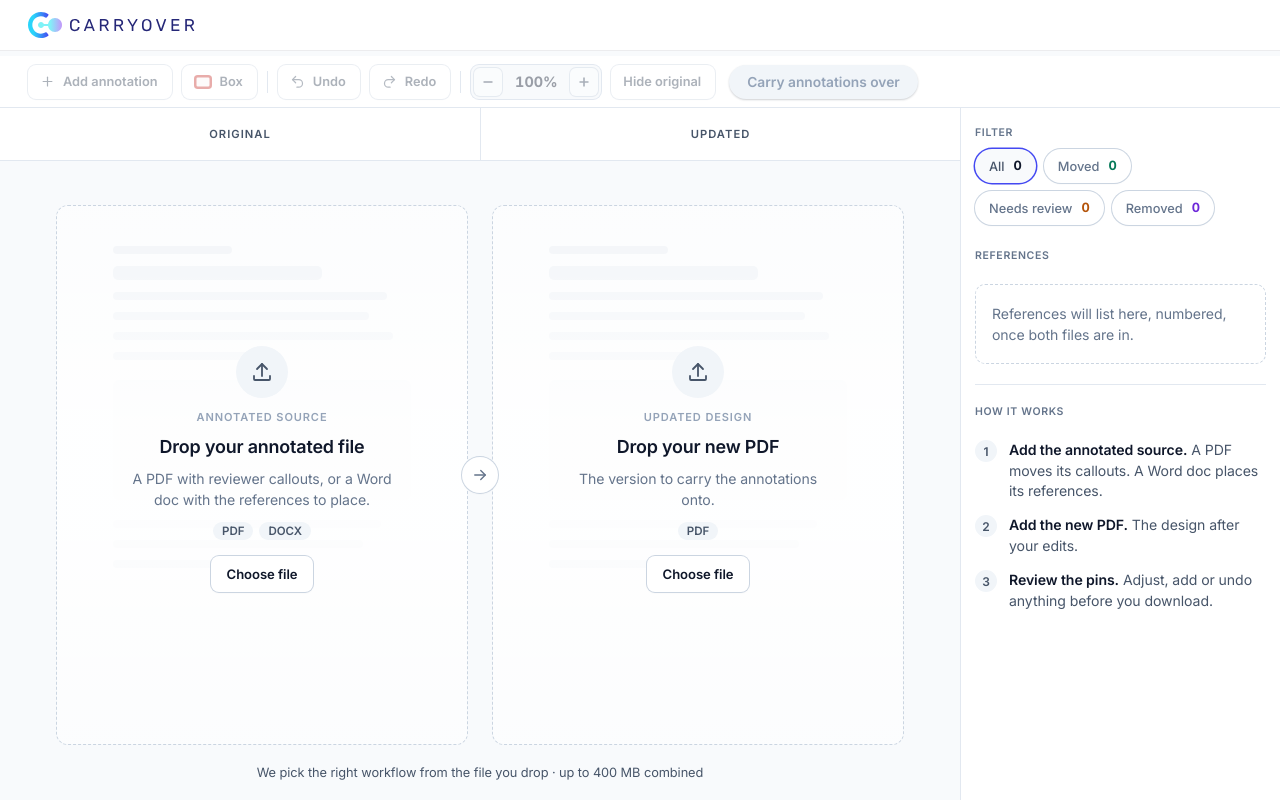
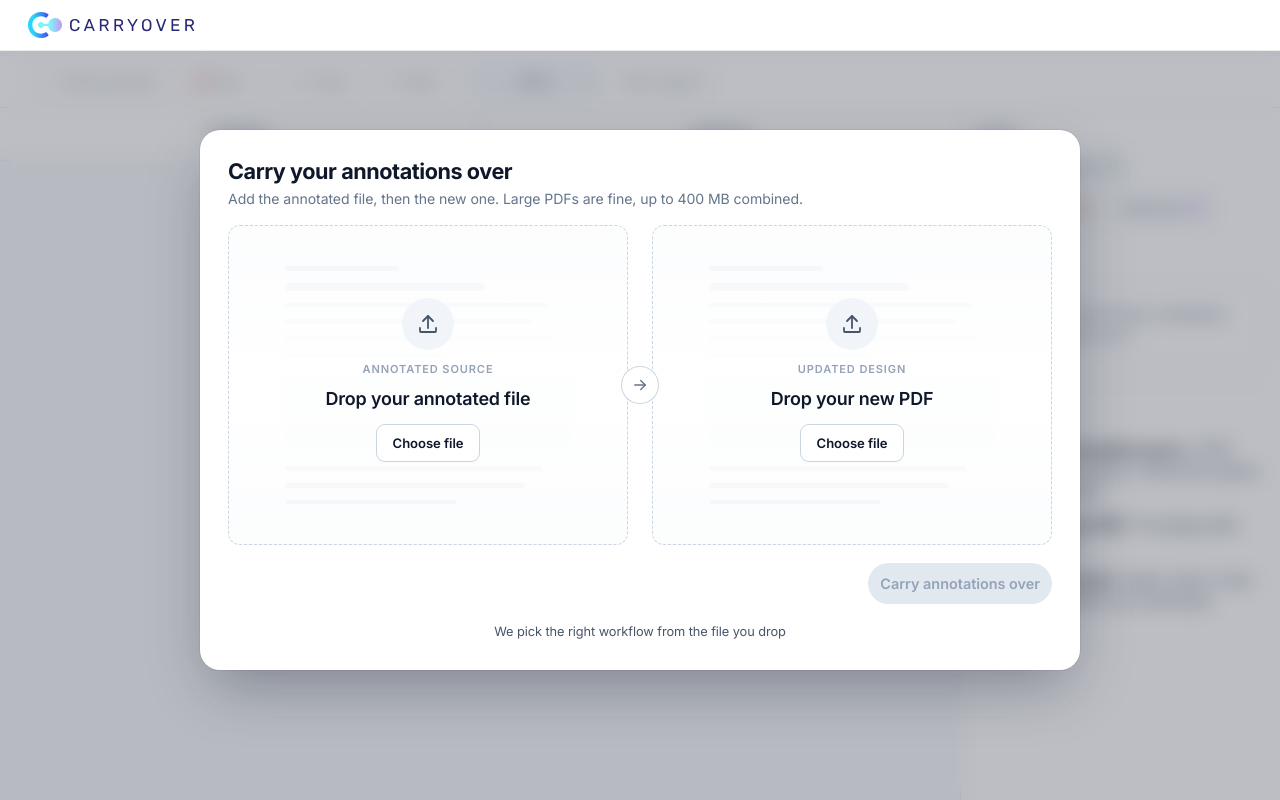
Before and after one commit to perrygerard/annotating-tool, a Flask app: page / in a window 1280 px wide. Run offline with Flask 3, Linux system fonts and the light colour scheme; parts of the project's set-up code (start-up, migrations or seed data) failed here and were passed over; some libraries are stand-ins or nearby versions; some web fonts are replaced.

Commit message:
Add files via upload

```diff
--- a/templates/index.html
+++ b/templates/index.html
@@ -80,7 +80,7 @@
     .error-box { background: var(--error-bg); color: var(--error); border-radius: 8px; padding: 11px 15px; font-size: 0.84rem; margin-top: 11px; display: none; }
 
     /* ── Progress screen ── */
-    #progress-screen { display: none; position: fixed; top: 56px; left: 0; right: 0; bottom: 0; z-index: 40; align-items: center; justify-content: center; padding: 24px; background: rgb(248 250 252 / .8); }
+    #progress-screen { display: none; position: fixed; top: 56px; left: 0; right: 0; bottom: 0; z-index: 80; align-items: center; justify-content: center; padding: 24px; background: rgb(248 250 252 / .8); }
     .progress-card { background: var(--surface); border: 1px solid var(--line); border-radius: 16px; box-shadow: var(--shadow); padding: 36px 32px; max-width: 440px; width: 100%; text-align: center; }
     .progress-card h3 { font-family: var(--display); font-size: 1.15rem; font-weight: 700; margin-bottom: 6px; }
     .progress-card p { font-size: 0.84rem; color: var(--ink-light); margin-bottom: 22px; }
@@ -212,8 +212,6 @@
     .mode-opt input::after { content: ''; position: absolute; top: 2px; left: 2px; width: 14px; height: 14px; border-radius: 50%; background: #fff; box-shadow: 0 1px 2px rgb(15 23 42 / .3); transition: transform .15s; }
     .mode-opt input:checked { background: var(--btn); }
     .mode-opt input:checked::after { transform: translateX(14px); }
-    .mode-opt + .submit-btn { margin-left: 4px !important; }
-    body.has-results .mode-opt { display: none !important; }
     .badge.content_removed  { background: var(--removed-bg); color: var(--removed); }
     .badge.deleted  { background: var(--bench); color: var(--ink-light); }
 
@@ -328,6 +326,13 @@
     html[data-theme="tailwind"] .tile.review .tile-num { color: var(--warn); }
     html[data-theme="tailwind"] .tile.removed .tile-num { color: var(--removed); }
     .filter-title { margin: 0 0 10px; }
+    .conf-card { margin: 0 0 20px; padding: 14px 16px; border-radius: 12px; background: #f8fafc; box-shadow: inset 0 0 0 1px #e2e8f0; }
+    .conf-top { display: flex; align-items: baseline; gap: 8px; }
+    .conf-pct { font-size: 1.7rem; font-weight: 700; letter-spacing: -.03em; color: #0f172a; font-variant-numeric: tabular-nums; }
+    .conf-lbl { font-size: .78rem; font-weight: 600; color: #64748b; }
+    .conf-bar { height: 6px; border-radius: 99px; background: #e2e8f0; margin: 10px 0 8px; overflow: hidden; }
+    .conf-bar i { display: block; height: 100%; width: 0; border-radius: 99px; background: #4449F2; transition: width .3s; }
+    .conf-sub { font-size: .78rem; line-height: 1.4; color: #64748b; }
     html[data-theme="tailwind"] .ann-item { border: none; border-radius: 5px; box-shadow: 0 0 0 1px rgb(15 23 42 / .08), 0 1px 2px rgb(15 23 42 / .04); }
     html[data-theme="tailwind"] .ann-item:hover { box-shadow: 0 0 0 1px rgb(15 23 42 / .16), 0 1px 2px rgb(15 23 42 / .06); }
     html[data-theme="tailwind"] .ann-item.open { box-shadow: 0 0 0 2px #4449F2, 0 4px 12px -2px rgb(68 73 242 / .2); }
@@ -387,9 +392,18 @@
     .toolbar .tb-box.on .box-ico { stroke: #fff; fill: rgb(255 255 255 / .12); }
     body.add-mode .tb-orig { display: none; }
     body:not(.has-results) .reset-btn { display: none; }
-    #drop-area { display: flex; flex-direction: column; gap: 18px; align-items: stretch; }
+    #drop-area { position: fixed; inset: 0; z-index: 60; display: flex; align-items: center; justify-content: center; padding: 24px; overflow-y: auto; background: rgb(15 23 42 / .28); -webkit-backdrop-filter: blur(10px); backdrop-filter: blur(10px); }
+    #drop-area.drop-area-hidden { display: none; }
+    .drop-card { width: min(880px, 100%); margin: auto; background: #fff; border-radius: 20px; padding: 28px; box-shadow: 0 24px 60px -12px rgb(15 23 42 / .35), 0 0 0 1px rgb(15 23 42 / .06); display: flex; flex-direction: column; gap: 18px; }
+    .drop-head h2 { margin: 0; font-size: 1.35rem; font-weight: 700; letter-spacing: -.02em; color: #0f172a; }
+    .drop-head p { margin: 6px 0 0; font-size: .88rem; color: #64748b; }
+    .drop-foot { display: flex; align-items: center; justify-content: flex-end; gap: 14px; }
+    .drop-foot .mode-opt { margin: 0 auto 0 0; }
+    .drop-foot .submit-btn { width: auto; margin: 0; padding: 10px 22px; border-radius: 999px; font-size: .9rem; box-shadow: 0 1px 2px rgb(15 23 42 / .2); }
+    .drop-foot .submit-btn:disabled { background: #e2e8f0; color: #94a3b8; box-shadow: none; opacity: 1; }
+    #drop-area .drop-actions .intro-text { text-align: center; }
     .drop-grid { position: relative; display: grid; grid-template-columns: 1fr 1fr; gap: 24px; }
-    .drop-grid .upload-zone { position: relative; min-height: 540px; padding: 0; border: 2px dashed #cbd5e1; border-radius: 14px; background: #fff; overflow: hidden; justify-content: center; }
+    .drop-grid .upload-zone { position: relative; min-height: 320px; padding: 0; border: 2px dashed #cbd5e1; border-radius: 14px; background: #fff; overflow: hidden; justify-content: center; }
     .drop-grid .upload-zone::before { content: none; }
     .drop-grid .upload-zone:hover, .drop-grid .upload-zone.drag-over { border-color: #94a3b8; background: #fff; }
     .drop-grid .upload-zone.has-file { border-style: solid; border-color: #34d399; background: #fff; }
@@ -412,10 +426,6 @@
     .zone-arrow { position: absolute; left: 50%; top: 50%; transform: translate(-50%, -50%); width: 36px; height: 36px; border-radius: 99px; background: #fff; color: #64748b; display: flex; align-items: center; justify-content: center; box-shadow: 0 0 0 1px #cbd5e1, 0 1px 2px 0 rgb(15 23 42 / .05); z-index: 2; pointer-events: none; }
     .drop-actions { display: flex; flex-direction: column; align-items: center; gap: 8px; }
     .drop-actions .intro-text { margin: 0; font-size: .8rem; color: #94a3b8; max-width: none; }
-    .toolbar .submit-btn { margin: 0 0 0 auto; width: auto; height: auto; padding: 9px 18px; border-radius: 999px; font-size: .86rem; font-weight: 600; box-shadow: 0 1px 2px rgb(15 23 42 / .2); }
-    .toolbar .submit-btn:disabled { background: #f1f5f9; color: #94a3b8; cursor: not-allowed; opacity: 1; }
-    .toolbar .submit-btn:not(:disabled) { background: var(--btn); color: var(--btn-fg); }
-    .toolbar .submit-btn:hover:not(:disabled) { background: var(--btn-hover); }
 
     .dc-edit-label { display: flex; justify-content: space-between; align-items: baseline; margin: 2px 0 5px; font-size: .68rem; font-weight: 600; letter-spacing: .06em; text-transform: uppercase; color: #64748b; }
     .dc-edit-hint { font-weight: 500; letter-spacing: 0; text-transform: none; color: #94a3b8; }
@@ -423,8 +433,6 @@
     .ann-item .dc-edit:hover { box-shadow: 0 0 0 1px #94a3b8, 0 1px 2px 0 rgb(15 23 42 / .05); }
     .ann-item .dc-edit:focus { box-shadow: 0 0 0 2px #0ea5e9; background-color: #fff; }
     .ann-item .dc-edit:focus ~ *, .ann-item .dc-edit-label:has(+ .dc-edit:focus) .dc-edit-hint { color: #0ea5e9; }
-    html[data-theme="tailwind"] .toolbar .submit-btn { display: inline-flex; align-items: center; justify-content: center; height: auto; padding: 9px 18px; line-height: normal; border-radius: 999px; font-size: .86rem; box-shadow: 0 1px 2px rgb(15 23 42 / .2); }
-    body.has-results #submit-btn { display: none; }
     #rail-empty { display: flex; flex-direction: column; gap: 12px; }
     body.has-results #rail-empty { display: none; }
     .rail-empty-box { border-radius: 10px; border: 1px dashed #cbd5e1; padding: 18px 16px; font-size: .88rem; line-height: 1.5; color: #64748b; background: #fff; }
@@ -530,16 +538,14 @@
       </div>
       <button type="button" class="cl-btn tb-orig" data-act="toggle-orig" id="orig-btn" disabled>Hide original</button>
     </div>
-    <label class="mode-opt" id="derive-opt" style="display:none;" title="Turn this on when the new file is a derivative asset (shorter, rearranged or a new format), not an update of the annotated one. Each claim is found by its wording.">
-      <input type="checkbox" id="derive-check"> <span>Derivative asset</span>
-    </label>
-    <button class="submit-btn" id="submit-btn" disabled onclick="submitJob()">Carry annotations over</button>
   </div>
   <div class="results-layout">
 
     <!-- Page previews -->
     <div class="pages-panel" id="pages-panel">
-      <div id="drop-area">
+      <div id="drop-area" role="dialog" aria-modal="true" aria-labelledby="drop-title">
+       <div class="drop-card">
+        <div class="drop-head"><h2 id="drop-title">Carry your annotations over</h2><p>Add the annotated file, then the new one. Large PDFs are fine, up to 400&nbsp;MB combined.</p></div>
         <div class="drop-grid">
           <div class="upload-zone" id="zone-annotated">
             <input type="file" id="input-annotated" accept=".pdf,.docx" />
@@ -548,8 +554,6 @@
               <div class="upload-icon"><svg width="24" height="24" viewBox="0 0 24 24" fill="none" stroke="currentColor" stroke-width="1.8" stroke-linecap="round" stroke-linejoin="round" aria-hidden="true"><path d="M12 16V4"/><path d="M7 9l5-5 5 5"/><path d="M4 16v3a1 1 0 0 0 1 1h14a1 1 0 0 0 1-1v-3"/></svg></div>
               <div class="zone-step">Annotated source</div>
               <div class="upload-label" id="label-annotated">Drop your annotated file</div>
-              <div class="upload-hint">A PDF with reviewer callouts, or a Word doc with the references to place.</div>
-              <div class="upload-chips"><span>PDF</span><span>DOCX</span></div>
               <span class="choose-btn">Choose file</span>
               <div class="upload-filename" id="name-annotated"></div>
             </div>
@@ -562,24 +566,34 @@
               <div class="upload-icon"><svg width="24" height="24" viewBox="0 0 24 24" fill="none" stroke="currentColor" stroke-width="1.8" stroke-linecap="round" stroke-linejoin="round" aria-hidden="true"><path d="M12 16V4"/><path d="M7 9l5-5 5 5"/><path d="M4 16v3a1 1 0 0 0 1 1h14a1 1 0 0 0 1-1v-3"/></svg></div>
               <div class="zone-step">Updated design</div>
               <div class="upload-label" id="label-new">Drop your new PDF</div>
-              <div class="upload-hint">The version to carry the annotations onto.</div>
-              <div class="upload-chips"><span>PDF</span></div>
               <span class="choose-btn">Choose file</span>
               <div class="upload-filename" id="name-new"></div>
             </div>
           </div>
         </div>
         <div class="error-box" id="error-box"></div>
+        <div class="drop-foot">
+          <label class="mode-opt" id="derive-opt" style="display:none;" title="Turn this on when the new file is a derivative asset (shorter, rearranged or a new format), not an update of the annotated one. Each claim is found by its wording.">
+            <input type="checkbox" id="derive-check"> <span>Derivative asset</span>
+          </label>
+          <button class="submit-btn" id="submit-btn" disabled onclick="submitJob()">Carry annotations over</button>
+        </div>
         <div class="drop-actions">
-          <p class="intro-text" id="intro-text">We pick the right workflow from the file you drop · up to 400 MB combined</p>
+          <p class="intro-text" id="intro-text">We pick the right workflow from the file you drop</p>
           <div class="template-link">Not sure how to lay out the reference list? <a href="/template.docx">Download the Word template</a></div>
         </div>
+       </div>
       </div>
     </div>
 
     <!-- Sidebar -->
     <div class="detail-panel">
       <!-- Stat tiles -->
+      <div class="conf-card" id="conf-card" hidden>
+        <div class="conf-top"><span class="conf-pct" id="conf-pct">0%</span><span class="conf-lbl">placement confidence</span></div>
+        <div class="conf-bar"><i id="conf-bar-fill"></i></div>
+        <div class="conf-sub" id="conf-sub"></div>
+      </div>
       <div class="detail-header filter-title" id="filter-title">Filter</div>
       <div class="summary-tiles" role="group" aria-label="Filter references">
         <button type="button" class="tile total active" data-filter="all" aria-pressed="true"><span class="tile-label">All</span><span class="tile-num" id="stat-total">0</span></button>
@@ -647,7 +661,7 @@
     document.getElementById('derive-opt').style.display = (f && extOf(f) !== 'docx') ? '' : 'none';
     const c = MODES[mode];
     submitBtn.textContent = c.btn;
-    document.getElementById('intro-text').textContent = f ? c.intro : 'We pick the right workflow from the file you drop · up to 400 MB combined';
+    document.getElementById('intro-text').textContent = f ? c.intro : 'We pick the right workflow from the file you drop';
     document.getElementById('label-annotated').textContent = f ? (mode === 'add' ? 'Reference list (Word)' : mode === 'derive' ? 'Annotated source' : 'Annotated PDF') : 'Annotated source';
     document.getElementById('progress-title').textContent = c.title;
     document.getElementById('progress-detail').textContent = c.detail;
@@ -1362,6 +1376,28 @@
       t.classList.toggle('active', on); t.setAttribute('aria-pressed', on ? 'true' : 'false');
     });
     items.forEach(it => { it.hidden = activeFilter !== 'all' && it.dataset.bucket !== activeFilter; });
+    updateConfidence(items);
+  }
+  // Overall placement confidence: average over the pins still in play (removed ones don't count).
+  // A pin the reviewer has adjusted counts as 100%; others use the matcher's own confidence.
+  function updateConfidence(items) {
+    const card = document.getElementById('conf-card'), reg = window._annRegistry || [];
+    let sum = 0, n = 0, solid = 0, look = 0;
+    items.forEach(it => {
+      const e = reg[Number(it.dataset.idx)]; if (!e || it.dataset.bucket === 'removed') return;
+      const k = e.ann.index, done = reviewedIndices.has(k);
+      const c = done ? 1 : Math.max(0, Math.min(1, (parseFloat(e.ann.confidence) || 0) / 100));
+      sum += c; n++;
+      if (it.dataset.bucket === 'moved') solid++; else look++;
+    });
+    if (!items.length) { card.hidden = true; return; }
+    card.hidden = false;
+    const pct = n ? Math.round(100 * sum / n) : 0;
+    document.getElementById('conf-pct').textContent = pct + '%';
+    document.getElementById('conf-bar-fill').style.width = pct + '%';
+    document.getElementById('conf-sub').textContent = n
+      ? `${solid} of ${n} placed with confidence` + (look ? ` · ${look} to review` : ' · nothing left to review')
+      : 'No pins in play';
   }
   function setFilter(f) { activeFilter = f; updateFilters(); }
   document.querySelectorAll('.tile[data-filter]').forEach(t => t.addEventListener('click', () => setFilter(t.dataset.filter)));
```
